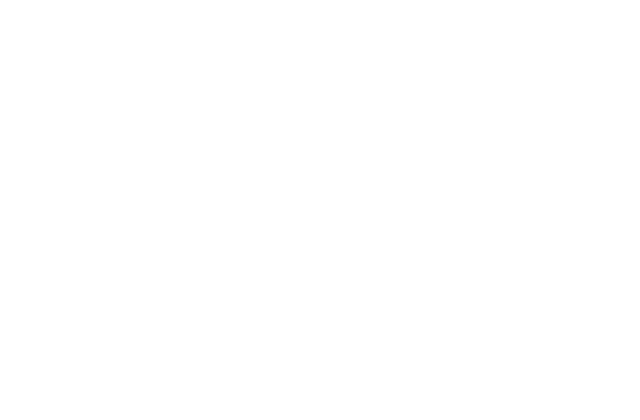
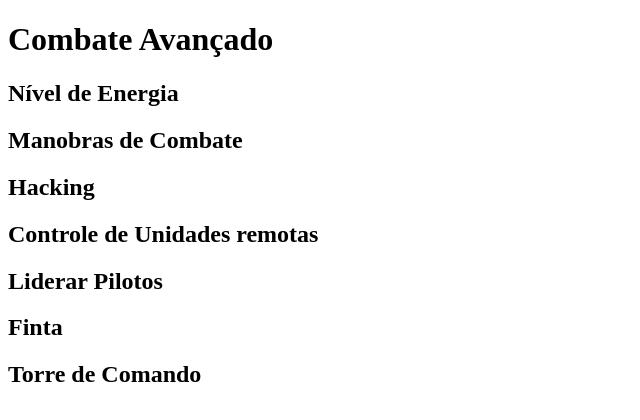
Before and after one commit to ThomasKruchelski/new-frontiers-rpg, a Next.js app: page /documentacao/combate/combate-avancado in a window 1280 px wide. Shown: the top 420 px of the page, without its empty margins (0-640 px from the left). Built offline with nearby package versions, Linux system fonts and the light colour scheme.

Commit message:
add combate avançado

```diff
--- a/pages/documentacao/combate/combate-avancado.mdx
+++ b/pages/documentacao/combate/combate-avancado.mdx
@@ -0,0 +1,15 @@
+# Combate Avançado
+
+## Nível de Energia
+
+## Manobras de Combate
+
+## Hacking
+
+## Controle de Unidades remotas
+
+## Liderar Pilotos
+
+## Finta
+
+## Torre de Comando
```
Also changed, not shown: pages/documentacao/combate/condicoes-especiais.mdx (+11 -0 lines).
